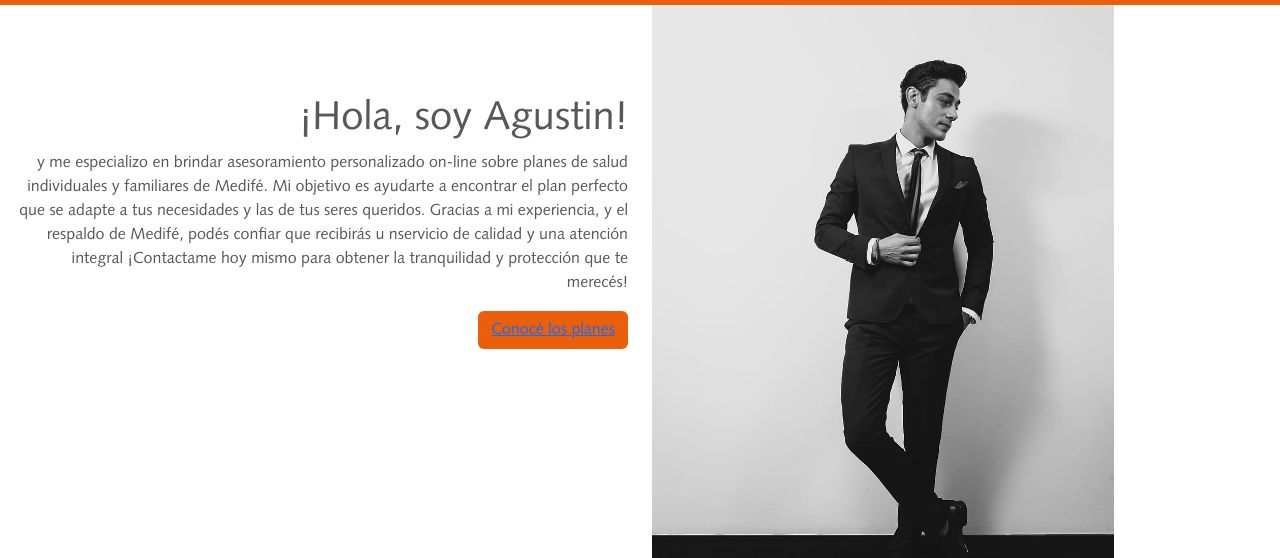
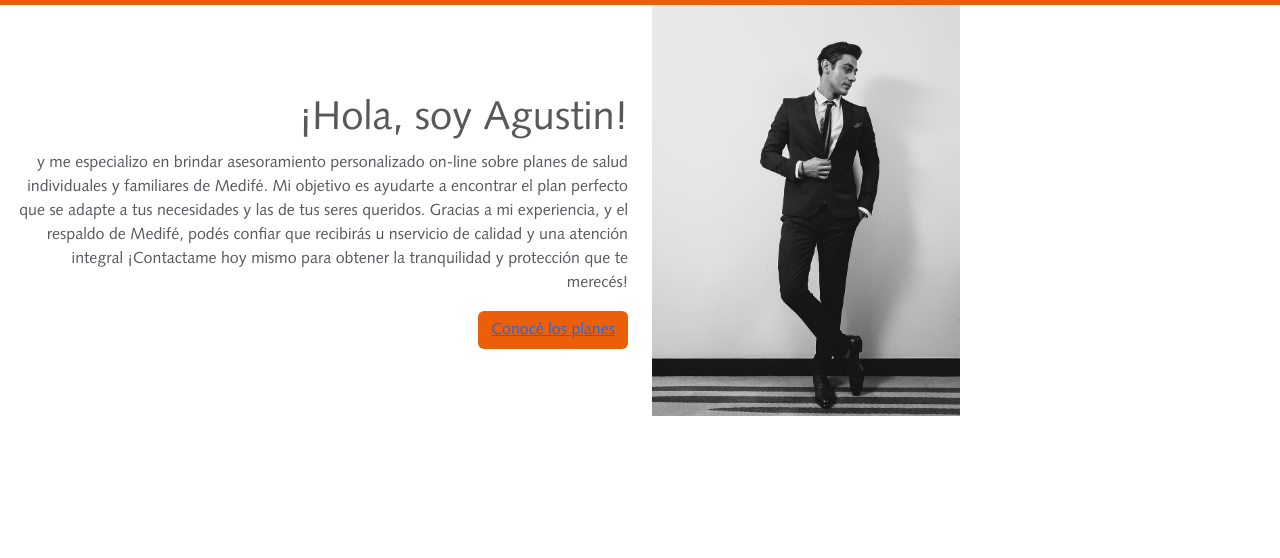
Before and after one commit to fernandojfuertes/ACS, a plain HTML site: page views/about-me.html in a window 1280 px wide. Shown: the part 81-639 px from the top of the page. Drawn offline with nearby package versions, Linux system fonts and the light colour scheme.

Commit message:
Se trabajan las imagenes en tamaño

```diff
--- a/views/about-me.html
+++ b/views/about-me.html
@@ -63,7 +63,7 @@
           <button type="button" class="btn fondo-naranja"><a href="./plans.html">Conocé los planes</a></button>
         </div>
         <div class="col-6">
-          <img src="../img/ACS.jpg" class="img-responsive" width="75%" alt="foto en blanco y negro de Agustin Scirica">
+          <img src="../img/ACS.jpg" class="img-fluid" width="50%" alt="foto en blanco y negro de Agustin Scirica">
         </div>
       </div>
     </div>
```
Also changed, not shown: index.html (+1 -1 lines).
